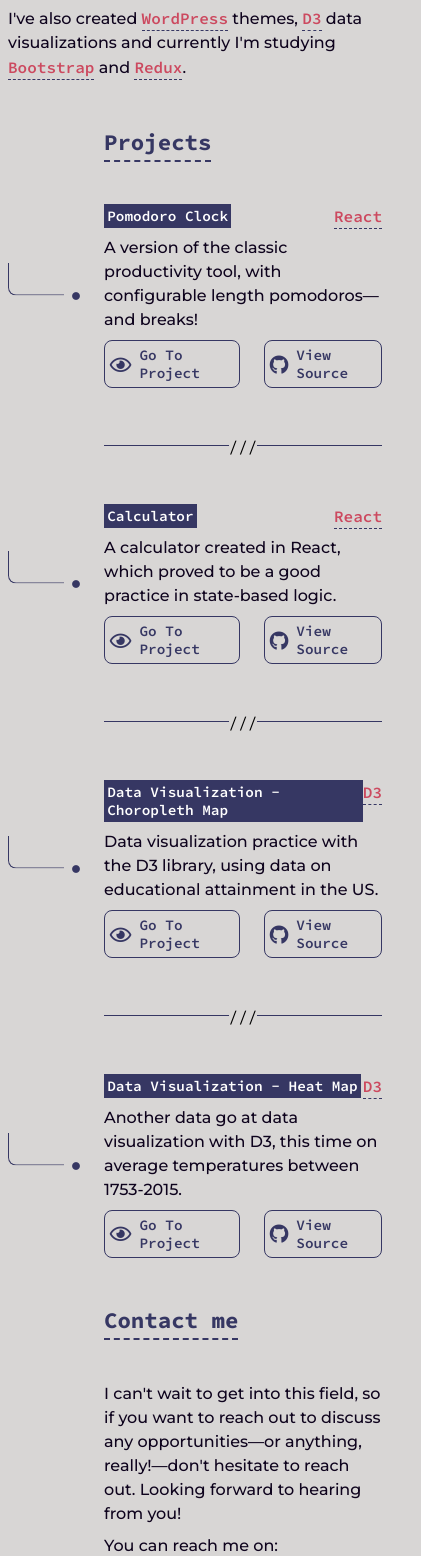
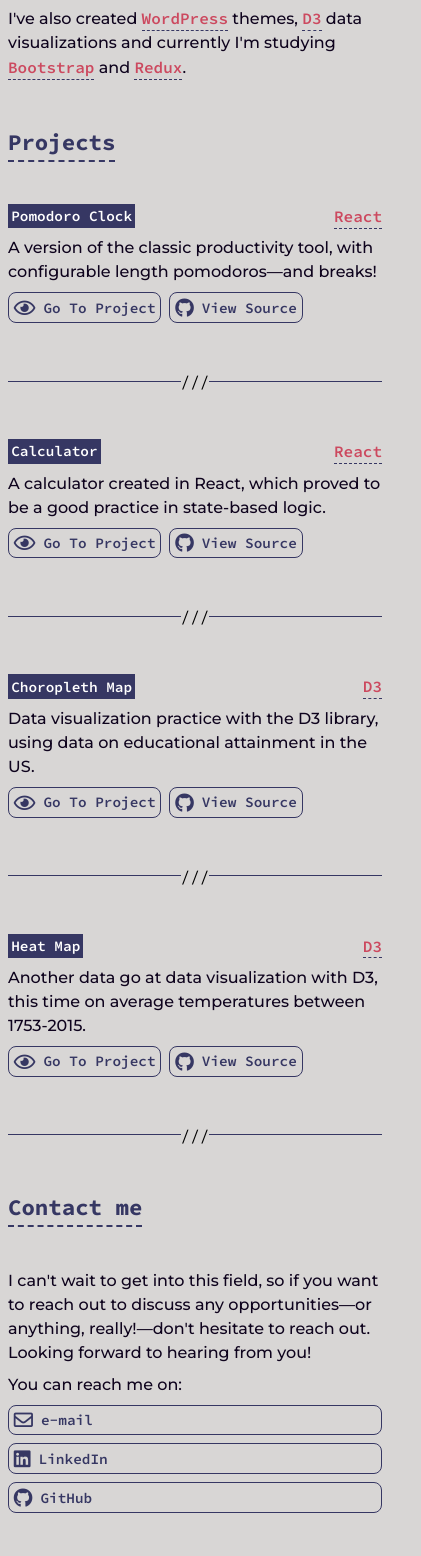
Before and after one commit to qvistsson/qvistsson.github.io, a React (Create React App) app: page / in a window 390 px wide. Shown: the part 441-1997 px from the top of the page, 421 px wide, since content can reach past the window. Built offline with nearby package versions, Linux system fonts and the light colour scheme.

Commit message:
mobile improvements

```diff
--- a/src/App.js
+++ b/src/App.js
@@ -35,7 +35,7 @@
           />
           <Modules.SubHeader
             text="Projects"
-            margin="m-bottom-large m-left-x-large"
+            margin="m-bottom-large screen-small-m-left-x-large"
           />
           <Modules.Project
             {...Projects.pomodoro}
@@ -76,13 +76,18 @@
             indent="6rem"
             decoHeight="2rem"
           />
+          <Modules.ProjectDivider
+            indent="6rem"
+            margin="m-bottom-large"
+            divString="///"
+          />
           <Modules.SubHeader
             text="Contact me"
-            margin="m-left-x-large m-bottom-large"
+            margin="screen-small-m-left-x-large m-bottom-large"
             id="contact-info"
           />
-          <Modules.TextContainer margin="m-left-x-large m-bottom-small" content={Text.ContactMe()} />
-          <Modules.ContactSocials margin="m-left-x-large" />
+          <Modules.TextContainer margin="screen-small-m-left-x-large m-bottom-small" content={Text.ContactMe()} />
+          <Modules.ContactSocials margin="screen-small-m-left-x-large" />
         </div>
       </div>
       <Modules.Footer />
--- a/src/Modules.js
+++ b/src/Modules.js
@@ -5,8 +5,8 @@
     <div
       className={
         props.margin
-          ? 'flex-row align-center justify-between ' + props.margin
-          : 'flex-row align-center justify-between'
+          ? 'flex-row align-start justify-between ' + props.margin
+          : 'flex-row align-start justify-between'
       }
     >
       <div className="site-logo">
@@ -29,7 +29,7 @@
       }
     >
       <div
-        className="flex-row align-center"
+        className="hide screen-small-flex-row align-center"
         style={{ minWidth: props.indent, maxWidth: props.indent }}
       >
         <div
@@ -63,7 +63,7 @@
             href={props.gitLink}
             target="_blank"
             rel="noopener noreferrer"
-            className="link-social m-left"
+            className="link-social m-left-small screen-small-m-left"
           >
             <i className="fab fa-github"></i>View Source
           </a>
@@ -121,7 +121,7 @@
           : 'project-divider flex-row align-center justify-center max-width'
       }
     >
-      <div style={{ width: props.indent }}></div>
+      <div className="hide screen-small-block" style={{ width: props.indent }}></div>
       <div className="horizontal-line"></div>
       <p className="proj-div-text">{props.divString}</p>
       <div className="horizontal-line"></div>
@@ -131,7 +131,7 @@
 
 function ContactSocials(props) {
   return (
-    <div className={props.margin ? 'flex-row ' + props.margin : 'flex-row'}>
+    <div className={props.margin ? 'flex-column screen-small-flex-row ' + props.margin : 'flex-column screen-small-flex-row'}>
       <a
         href={props.gitLink}
         target="_blank"
@@ -144,7 +144,7 @@
         href={props.gitLink}
         target="_blank"
         rel="noopener noreferrer"
-        className="link-social m-left"
+        className="link-social m-top-small screen-small-no-m-top screen-small-m-left"
       >
         <i className="fab fa-linkedin"></i>LinkedIn
       </a>
@@ -152,7 +152,7 @@
         href={props.gitLink}
         target="_blank"
         rel="noopener noreferrer"
-        className="link-social m-left"
+        className="link-social m-top-small screen-small-no-m-top screen-small-m-left"
       >
         <i className="fab fa-github"></i>GitHub
       </a>
@@ -162,9 +162,9 @@
 
 function Footer() {
   return (
-    <footer className="flex-row justify-center align-center screen-medium-no-m">
+    <footer className="flex-column screen-small-flex-row justify-center align-center">
       <p class="footer-text">© Qvistsson 2020</p>
-      <i className="fas fa-circle m-left-small m-right-small footer-circle"></i>
+      <i className="fas fa-circle hide screen-small-block m-left-small m-right-small footer-circle"></i>
       <p class="footer-text">
         Powered by{' '}
         <a
@@ -175,7 +175,7 @@
           React
         </a>
       </p>
-      <i className="fas fa-circle m-left-small m-right-small footer-circle"></i>
+      <i className="fas fa-circle hide screen-small-block m-left-small m-right-small footer-circle"></i>
       <p class="footer-text">
         Icons from{' '}
         <a
--- a/src/Projects.js
+++ b/src/Projects.js
@@ -16,7 +16,7 @@
     gitLink: 'https://github.com/qvistsson/javascript-calculator',
   },
   dataviz: {
-    title: 'Data Visualization - Choropleth Map',
+    title: 'Choropleth Map',
     description:
       'Data visualization practice with the D3 library, using data on educational attainment in the US.',
     tags: ['D3'],
@@ -24,7 +24,7 @@
     gitLink: 'https://github.com/qvistsson/choropleth-map',
   },
   dataviz2: {
-      title: 'Data Visualization - Heat Map',
+      title: 'Heat Map',
       description: 'Another data go at data visualization with D3, this time on average temperatures between 1753-2015.',
       tags: ['D3'],
       viewLink: 'https://qvistsson.github.io/heat-map/',
--- a/src/css/utilities.css
+++ b/src/css/utilities.css
@@ -256,6 +256,10 @@
 @media screen and (min-width: 525px) {
   .screen-small-hide {
     display: none;
+  }
+
+  .screen-small-block {
+    display: block;
   }
 
   .screen-small-flex-row {
@@ -522,6 +526,10 @@
     display: none;
   }
 
+  .screen-medium-block {
+    display: block;
+  }
+
   .screen-medium-flex-row {
     display: flex;
     flex-direction: row;
```
